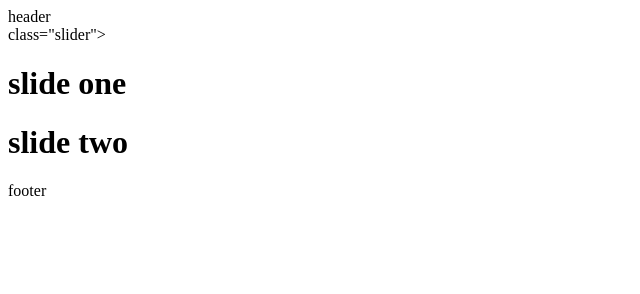
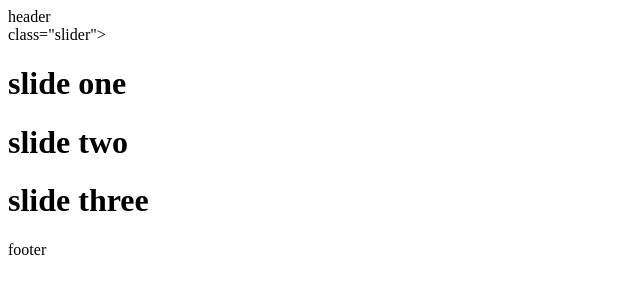
Before and after one commit to MahdiMolaee7777/git-project-one, a plain HTML site: page index.html in a window 1280 px wide. Shown: the whole page, without its empty margins (0-640 px from the left). Drawn offline with Linux system fonts and the light colour scheme.

Commit message:
slide three added

```diff
--- a/index.html
+++ b/index.html
@@ -12,6 +12,7 @@
     <div> class="slider">
         <h1>slide one</h1>
         <h1>slide two</h1>
+        <h1>slide three</h1>
     </div>
     <footer>
         footer
```
